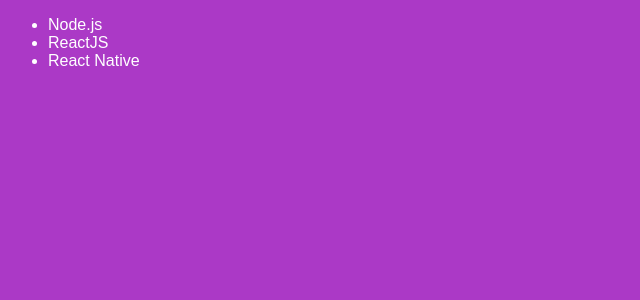
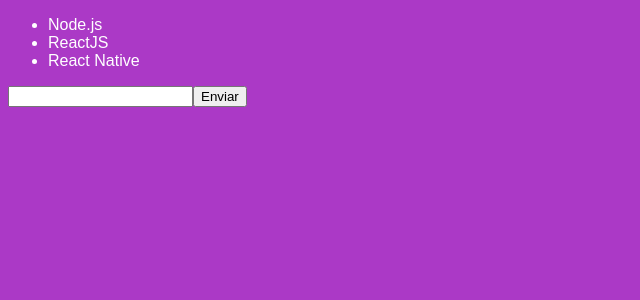
Before and after one commit to victorgcampanella/bootcampdez, a React app in the folder modulo04/: page / in a window 1280 px wide. Shown: the top 300 px of the page, without its empty margins (0-640 px from the left). Built offline with nearby package versions, Linux system fonts and the light colour scheme; the HTML template or start-up script is replaced by a standard one.

Commit message:
estado e imutabilidade

```diff
--- a/modulo04/src/components/TechList.js
+++ b/modulo04/src/components/TechList.js
@@ -2,22 +2,39 @@
 
 class TechList extends Component{
   state = {
+    newTech: '',
     techs: [
       'Node.js',
       'ReactJS',
       'React Native'
     ]
   }
+  handleInputChange = e => {
+    this.setState({newTech: e.target.value})
+  }
+
+  handleSubmit = e => {
+    e.preventDefault()
+
+    this.setState({
+      techs: [...this.state.techs, this.state.newTech],
+      newTech: ''
+    })
+  }
 
   render(){
-    console.log(this.state)
-
     return (
-      <ul>
-        <li>Node.js</li>
-        <li>ReactJS</li>
-        <li>React Native</li>
-      </ul>
+      <form onSubmit={this.handleSubmit}>
+        <ul>
+          {this.state.techs.map(tech => <li key={tech}>{tech}</li>)}
+        </ul>
+        <input
+          type="text"
+          onChange={this.handleInputChange}
+          value={this.state.newTech}
+        />
+        <button type='submit'>Enviar</button>
+      </form>
     )
   }
 }
```
